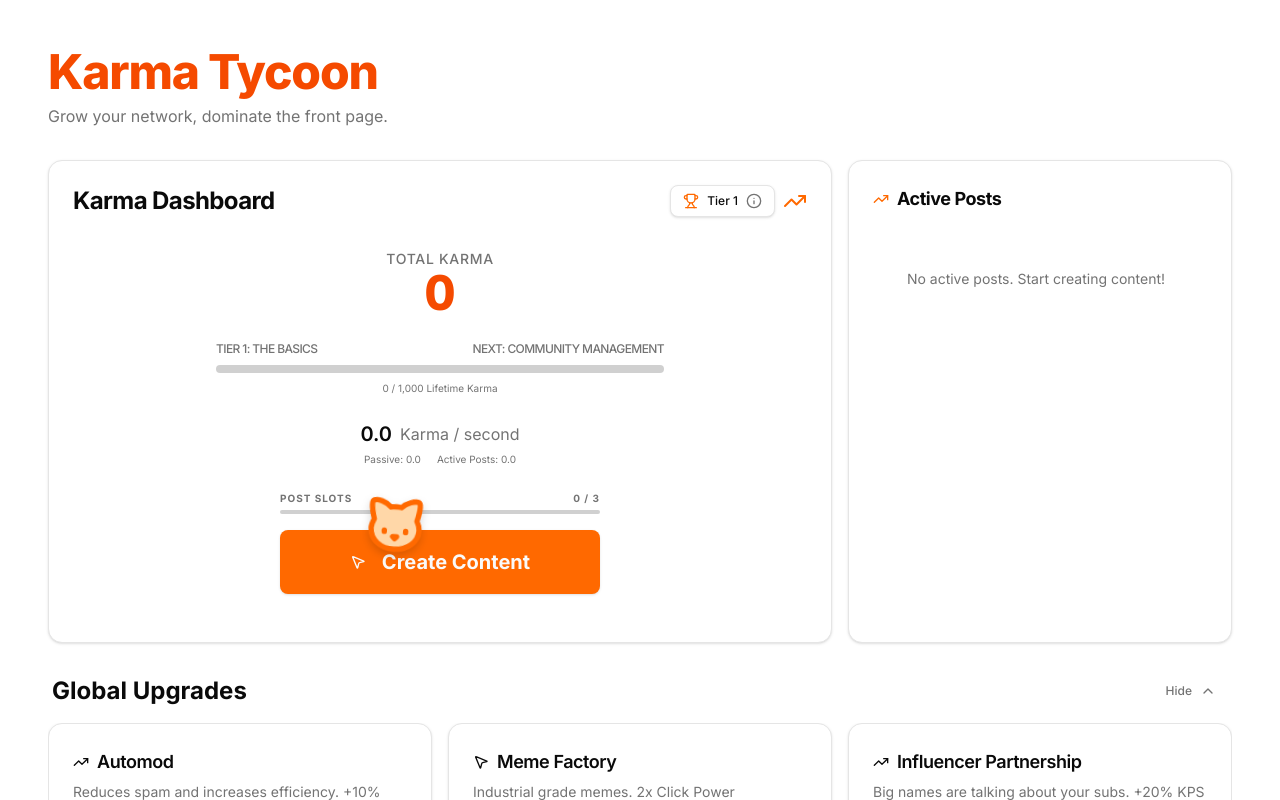
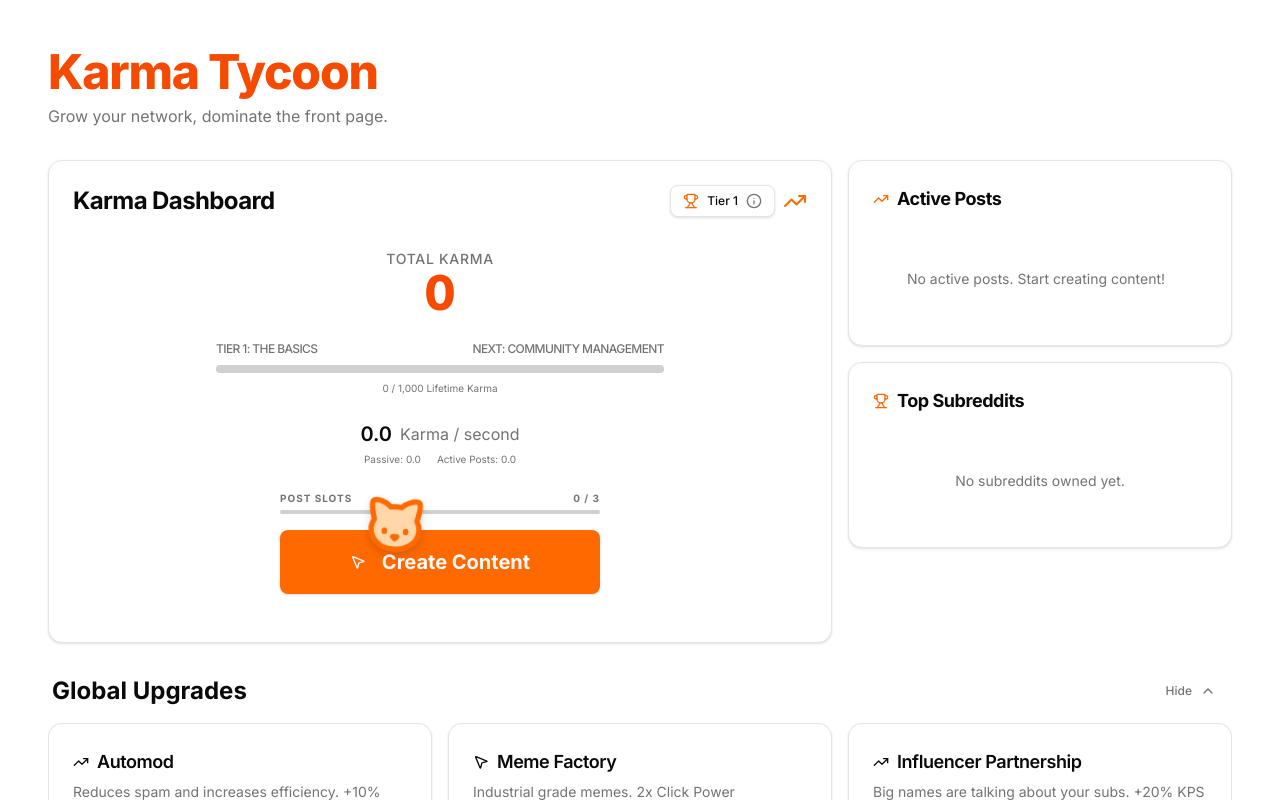
Before and after one commit to rmax-ai/karma-tycoon, a Next.js app: page / in a window 1280 px wide. Shown: the top 800 px of the page. Built offline with nearby package versions, Linux system fonts and the light colour scheme.

Commit message:
feat(ui): add celebration system and dashboard enhancements
Implement a visual celebration overlay to provide feedback for key game
events such as level ups, unlocks, and upgrades. Enhance the dashboard
with a "Top Subreddits" ranking and refactor KPS logic to include
synergy and health multipliers.

```diff
--- a/src/app/page.tsx
+++ b/src/app/page.tsx
@@ -7,6 +7,7 @@ import { useGameLoop } from '@/hooks/useGameLoop';
 import { ViralEventPopup } from '@/components/ViralEventPopup';
 import { MascotAnimations } from '@/components/MascotAnimations';
 import { CollapsibleSection } from '@/components/CollapsibleSection';
+import { CelebrationOverlay } from '@/components/CelebrationOverlay';
 
 export default function Home() {
   // Initialize the game loop
@@ -36,6 +37,7 @@ export default function Home() {
       </div>
       <ViralEventPopup />
       <MascotAnimations />
+      <CelebrationOverlay />
     </main>
   );
 }
--- /dev/null
+++ b/src/components/CelebrationOverlay.tsx
@@ -0,0 +1,99 @@
+'use client';
+
+import React from 'react';
+import { motion, AnimatePresence } from 'framer-motion';
+import { useGameStore, CelebrationType } from '@/store/useGameStore';
+import { Sparkles, ArrowUpCircle, LockOpen, MousePointer2, ShieldCheck } from 'lucide-react';
+
+const CelebrationIcon = ({ type }: { type: CelebrationType }) => {
+  switch (type) {
+    case 'content':
+      return <MousePointer2 className="w-12 h-12 text-orange-500" />;
+    case 'upgrade':
+      return <Sparkles className="w-16 h-16 text-yellow-400" />;
+    case 'unlock':
+      return <LockOpen className="w-20 h-20 text-green-500" />;
+    case 'levelup':
+      return <ArrowUpCircle className="w-16 h-16 text-blue-500" />;
+    case 'modqueue':
+      return <ShieldCheck className="w-16 h-16 text-emerald-500" />;
+    default:
+      return null;
+  }
+};
+
+const CelebrationText = ({ type }: { type: CelebrationType }) => {
+  switch (type) {
+    case 'content':
+      return "Post Created!";
+    case 'upgrade':
+      return "Upgrade Purchased!";
+    case 'unlock':
+      return "Subreddit Unlocked!";
+    case 'levelup':
+      return "Level Up!";
+    case 'modqueue':
+      return "Queue Cleared!";
+    default:
+      return "";
+  }
+};
+
+export const CelebrationOverlay = () => {
+  const celebrations = useGameStore((state) => state.celebrations);
+
+  return (
+    <div className="fixed inset-0 pointer-events-none z-[200] flex items-center justify-center overflow-hidden">
+      <AnimatePresence>
+        {celebrations.map((celebration) => (
+          <motion.div
+            key={celebration.id}
+            initial={{ opacity: 0, scale: 0.5, y: 20 }}
+            animate={{ opacity: 1, scale: 1.2, y: 0 }}
+            exit={{ opacity: 0, scale: 1.5, y: -100 }}
+            transition={{ duration: 0.5, ease: "easeOut" }}
+            className="absolute flex flex-col items-center gap-4"
+          >
+            <motion.div
+              animate={{
+                rotate: celebration.type === 'upgrade' ? [0, 15, -15, 0] : 0,
+                scale: [1, 1.1, 1]
+              }}
+              transition={{ repeat: Infinity, duration: 0.5 }}
+            >
+              <CelebrationIcon type={celebration.type} />
+            </motion.div>
+            <motion.span
+              className="text-2xl font-black text-white drop-shadow-[0_2px_2px_rgba(0,0,0,0.8)] uppercase tracking-tighter"
+              initial={{ opacity: 0 }}
+              animate={{ opacity: 1 }}
+              transition={{ delay: 0.1 }}
+            >
+              {CelebrationText({ type: celebration.type })}
+            </motion.span>
+
+            {/* Particle effects for unlock and modqueue */}
+            {(celebration.type === 'unlock' || celebration.type === 'modqueue') && (
+              <div className="absolute inset-0 flex items-center justify-center">
+                {[...Array(12)].map((_, i) => (
+                  <motion.div
+                    key={i}
+                    className={`absolute w-2 h-2 rounded-full ${celebration.type === 'unlock' ? 'bg-yellow-400' : 'bg-emerald-400'}`}
+                    initial={{ x: 0, y: 0 }}
+                    animate={{
+                      x: (Math.random() - 0.5) * 300,
+                      y: (Math.random() - 0.5) * 300,
+                      opacity: 0,
+                      scale: 0
+                    }}
+                    transition={{ duration: 1, ease: "easeOut" }}
+                  />
+                ))}
+              </div>
+            )}
+          </motion.div>
+        ))}
+      </AnimatePresence>
+    </div>
+  );
+};
--- a/src/components/Dashboard.tsx
+++ b/src/components/Dashboard.tsx
@@ -32,26 +32,6 @@ export const Dashboard = () => {
 
   // Calculate KPS
   const now = Date.now();
-  const passiveKps = subreddits.reduce((acc, sub) => {
-    if (sub.level > 0) {
-      const subEventMultiplier = activeEvents
-        .filter(e => e.subredditId === sub.id)
-        .reduce((acc, e) => acc * e.multiplier, 1);
-
-      const activityMultiplier = 1.0 + 0.5 * Math.sin((2 * Math.PI * (now / 1000)) / sub.activityPeriod + sub.activityPhase);
-      const fatigueMultiplier = 1 - (sub.fatigue || 0);
-
-      return acc + sub.karmaPerSecond * sub.level * sub.multiplier * subEventMultiplier * activityMultiplier * fatigueMultiplier;
-    }
-    return acc;
-  }, 0);
-
-  const postKps = activePosts.reduce((acc, post) => {
-    const t = (now - post.createdAt) / 1000;
-    const ratio = t / post.peakTime;
-    const kps = post.peakKps * Math.pow(ratio, post.k) * Math.exp(post.k * (1 - ratio));
-    return acc + kps;
-  }, 0);
 
   const globalMultiplier = activeEvents
     .filter(e => !e.subredditId)
@@ -60,6 +40,44 @@ export const Dashboard = () => {
   const passiveUpgradeMultiplier = upgrades
     .filter((u) => u.purchased && u.type === 'passive')
     .reduce((acc, u) => acc * u.multiplier, 1);
+
+  const subredditsWithKps = subreddits
+    .filter(sub => sub.level > 0)
+    .map(sub => {
+      const subEventMultiplier = activeEvents
+        .filter(e => e.subredditId === sub.id)
+        .reduce((acc, e) => acc * e.multiplier, 1);
+
+      const activityMultiplier = 1.0 + 0.5 * Math.sin((2 * Math.PI * (now / 1000)) / sub.activityPeriod + sub.activityPhase);
+      const fatigueMultiplier = 1 - (sub.fatigue || 0);
+      const healthMultiplier = (sub.health || 100) < 50 ? ((sub.health || 100) / 50) : 1;
+
+      const synergyPosts = activePosts.filter(p => {
+        const postSub = subreddits.find(s => s.id === p.subredditId);
+        return postSub?.category === sub.category && p.subredditId !== sub.id;
+      });
+      const synergyMultiplier = 1 + (synergyPosts.length * 0.05);
+
+      const kps = sub.karmaPerSecond * sub.level * sub.multiplier * subEventMultiplier * activityMultiplier * fatigueMultiplier * healthMultiplier * synergyMultiplier;
+
+      return {
+        ...sub,
+        currentKps: kps * passiveUpgradeMultiplier * globalMultiplier
+      };
+    });
+
+  const passiveKps = subredditsWithKps.reduce((acc, sub) => acc + (sub.currentKps / (passiveUpgradeMultiplier * globalMultiplier)), 0);
+
+  const topSubreddits = [...subredditsWithKps]
+    .sort((a, b) => b.currentKps - a.currentKps)
+    .slice(0, 5);
+
+  const postKps = activePosts.reduce((acc, post) => {
+    const t = (now - post.createdAt) / 1000;
+    const ratio = t / post.peakTime;
+    const kps = post.peakKps * Math.pow(ratio, post.k) * Math.exp(post.k * (1 - ratio));
+    return acc + kps;
+  }, 0);
 
   const totalKps = (passiveKps + postKps) * passiveUpgradeMultiplier * globalMultiplier;
 
@@ -219,7 +237,8 @@ export const Dashboard = () => {
         </CardContent>
       </Card>
 
-      <Card className="col-span-full lg:col-span-1">
+      <div className="col-span-full lg:col-span-1 flex flex-col gap-4">
+        <Card>
           <CardHeader>
             <CardTitle className="text-lg font-bold flex items-center gap-2">
               <TrendingUp className="w-4 h-4 text-orange-500" />
@@ -227,7 +246,7 @@ export const Dashboard = () => {
             </CardTitle>
           </CardHeader>
           <CardContent>
-          <div className="space-y-4 max-h-[400px] overflow-y-auto pr-2">
+            <div className="space-y-4 max-h-[300px] overflow-y-auto pr-2">
               <AnimatePresence mode="popLayout">
                 {activePosts.length === 0 ? (
                   <p className="text-sm text-muted-foreground text-center py-8">No active posts. Start creating content!</p>
@@ -268,6 +287,43 @@ export const Dashboard = () => {
           </CardContent>
         </Card>
 
+        <Card>
+          <CardHeader>
+            <CardTitle className="text-lg font-bold flex items-center gap-2">
+              <Trophy className="w-4 h-4 text-orange-500" />
+              Top Subreddits
+            </CardTitle>
+          </CardHeader>
+          <CardContent>
+            <div className="space-y-4">
+              {topSubreddits.length === 0 ? (
+                <p className="text-sm text-muted-foreground text-center py-8">No subreddits owned yet.</p>
+              ) : (
+                topSubreddits.map((sub, index) => (
+                  <div key={sub.id} className="flex items-center justify-between p-2 rounded-md bg-muted/50">
+                    <div className="flex items-center gap-3">
+                      <span className="text-xs font-bold text-muted-foreground w-4">{index + 1}.</span>
+                      <div className="flex flex-col">
+                        <span className="text-sm font-bold">{sub.name}</span>
+                        <span className="text-[10px] text-muted-foreground">Level {sub.level}</span>
+                      </div>
+                    </div>
+                    <div className="text-right">
+                      <div className="text-xs font-bold text-orange-600">
+                        {sub.currentKps.toFixed(1)} KPS
+                      </div>
+                      <div className="text-[10px] text-muted-foreground">
+                        {((sub.currentKps / totalKps) * 100).toFixed(1)}% of total
+                      </div>
+                    </div>
+                  </div>
+                ))
+              )}
+            </div>
+          </CardContent>
+        </Card>
+      </div>
+
       <TierInfoModal
         isOpen={isTierModalOpen}
         onClose={() => setIsTierModalOpen(false)}
--- a/src/store/useGameStore.ts
+++ b/src/store/useGameStore.ts
@@ -74,6 +74,14 @@ export interface GameState {
   lastTick: number;
 }
 
+export type CelebrationType = 'content' | 'upgrade' | 'unlock' | 'levelup' | 'modqueue';
+
+export interface Celebration {
+  id: string;
+  type: CelebrationType;
+  timestamp: number;
+}
+
 export interface GameActions {
   addKarma: (amount: number, qualityMultiplier?: number) => void;
   purchaseSubreddit: (id: string) => void;
@@ -81,9 +89,11 @@ export interface GameActions {
   purchaseUpgrade: (id: string) => void;
   clearModQueue: (id: string) => void;
   tick: (delta: number) => void;
+  triggerCelebration: (type: CelebrationType) => void;
+  removeCelebration: (id: string) => void;
 }
 
-export type GameStore = GameState & GameActions;
+export type GameStore = GameState & GameActions & { celebrations: Celebration[] };
 
 const INITIAL_SUBREDDITS: Subreddit[] = [
   // Tier 1
@@ -146,7 +156,25 @@ export const useGameStore = create<GameStore>()(
       upgrades: INITIAL_UPGRADES,
       activeEvents: [],
       activePosts: [],
+      celebrations: [],
       lastTick: Date.now(),
+
+      triggerCelebration: (type: CelebrationType) => {
+        const id = `celebration-${Date.now()}-${Math.random()}`;
+        set((state) => ({
+          celebrations: [...state.celebrations, { id, type, timestamp: Date.now() }]
+        }));
+        // Auto-remove after 2 seconds
+        setTimeout(() => {
+          get().removeCelebration(id);
+        }, 2000);
+      },
+
+      removeCelebration: (id: string) => {
+        set((state) => ({
+          celebrations: state.celebrations.filter(c => c.id !== id)
+        }));
+      },
 
       addKarma: (amount: number, qualityMultiplier: number = 1) => {
         const state = get();
@@ -191,6 +219,7 @@ export const useGameStore = create<GameStore>()(
               : s
           )
         }));
+        get().triggerCelebration('content');
       },
 
       purchaseSubreddit: (id: string) => {
@@ -208,6 +237,7 @@ export const useGameStore = create<GameStore>()(
                 : s
             ),
           }));
+          get().triggerCelebration('unlock');
         }
       },
 
@@ -218,6 +248,7 @@ export const useGameStore = create<GameStore>()(
 
         const cost = subreddit.baseCost * Math.pow(1.15, subreddit.level);
         if (state.totalKarma >= cost) {
+          const isUnlock = subreddit.level === 0;
           set((state: GameState) => ({
             totalKarma: state.totalKarma - cost,
             subreddits: state.subreddits.map((s) => {
@@ -233,6 +264,7 @@ export const useGameStore = create<GameStore>()(
               return s;
             }),
           }));
+          get().triggerCelebration(isUnlock ? 'unlock' : 'levelup');
         }
       },
 
@@ -248,6 +280,7 @@ export const useGameStore = create<GameStore>()(
               u.id === id ? { ...u, purchased: true } : u
             ),
           }));
+          get().triggerCelebration('upgrade');
         }
       },
 
@@ -257,6 +290,7 @@ export const useGameStore = create<GameStore>()(
             s.id === id ? { ...s, health: Math.min(100, s.health + 20) } : s
           )
         }));
+        get().triggerCelebration('modqueue');
       },
 
       tick: (delta: number) => {
@@ -377,6 +411,10 @@ export const useGameStore = create<GameStore>()(
       name: 'karma-tycoon-storage',
       storage: createJSONStorage(() => localStorage),
       version: 1,
+      partialize: (state) => {
+        const { celebrations, ...rest } = state as any;
+        return rest;
+      },
       migrate: (persistedState: any, version: number) => {
         if (version === 0) {
           // Handle migration from version 0 if needed
```
Lines whose indentation alone changed are shown as unchanged.
